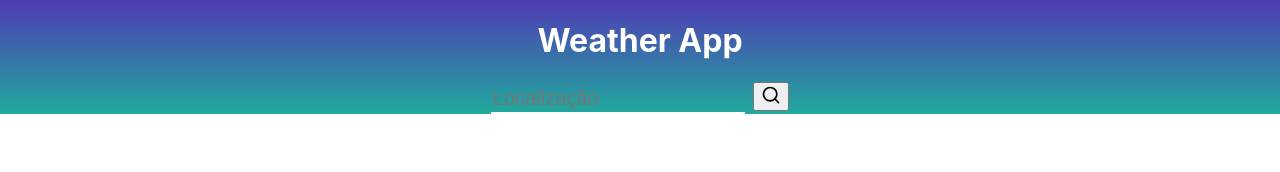
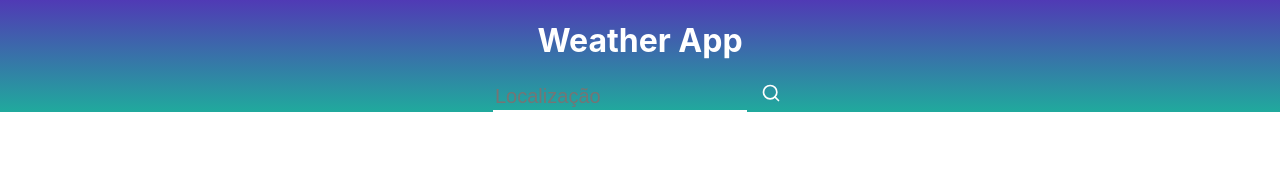
Before and after one commit to joaov1ct0r/react-weather, a React (Create React App) app: page / in a window 1280 px wide. Shown: the top 172 px of the page. Built offline with nearby package versions, Linux system fonts and the light colour scheme.

Commit message:
estilo aplicado a div form-container button

```diff
--- a/src/App.css
+++ b/src/App.css
@@ -30,6 +30,12 @@ body {
     color: white;
 }
 
+.form-container button {
+    background-color: transparent;
+    border: 0;
+    cursor: pointer;
+}
+
 .data-container {
     background-color: white;
     border-radius: 10px;
--- a/src/App.js
+++ b/src/App.js
@@ -42,7 +42,7 @@ function App() {
                     name="inputCity"
                 />
                 <button onClick={handleSearch} type="submit">
-                    <FiSearch size={20} color="#000000"></FiSearch>
+                    <FiSearch size={20} color="#FFF"></FiSearch>
                 </button>
                 {Object.keys(ApiData).length > 0 && (
                     <div className="data-container">
```
